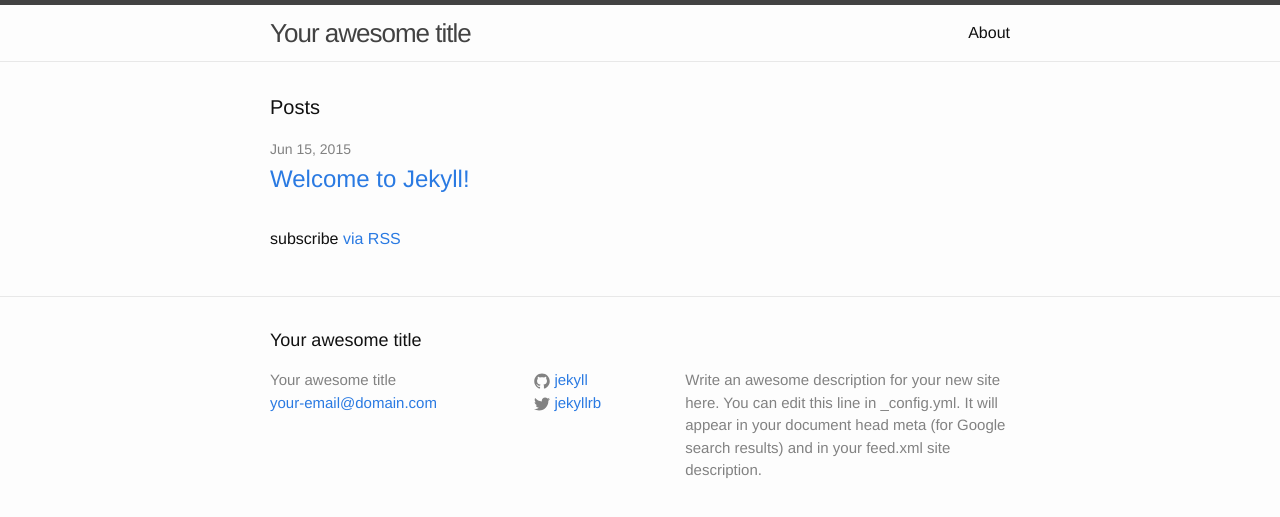
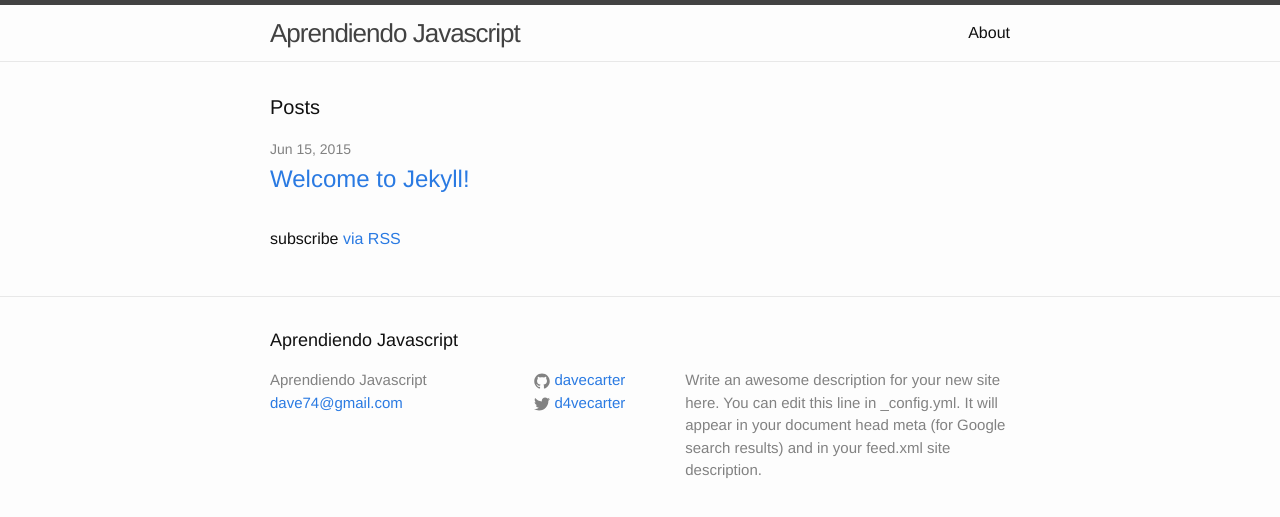
Before and after one commit to davecarter/jsblog, a Jekyll site: the page built from index.html, in a window 1280 px wide. Shown: the top 517 px of the page. Built offline with Jekyll 4.4.1, drawn with Linux system fonts in a browser that asks for light colours.

Commit message:
added Gemfile and _config.yml settings

```diff
--- a/_config.yml
+++ b/_config.yml
@@ -1,14 +1,14 @@
 # Site settings
-title: Your awesome title
-email: your-email@domain.com
+title: Aprendiendo Javascript
+email: dave74@gmail.com
 description: > # this means to ignore newlines until "baseurl:"
   Write an awesome description for your new site here. You can edit this
   line in _config.yml. It will appear in your document head meta (for
   Google search results) and in your feed.xml site description.
-baseurl: "" # the subpath of your site, e.g. /blog/
-url: "http://yourdomain.com" # the base hostname & protocol for your site
-twitter_username: jekyllrb
-github_username:  jekyll
+baseurl: "/jsblog/" # the subpath of your site, e.g. /blog/
+url: "http://davecarter.github.io" # the base hostname & protocol for your site
+twitter_username: d4vecarter
+github_username:  davecarter
 
 # Build settings
 markdown: kramdown
```
Also changed, not shown: Gemfile (added, +7 -0 lines).
